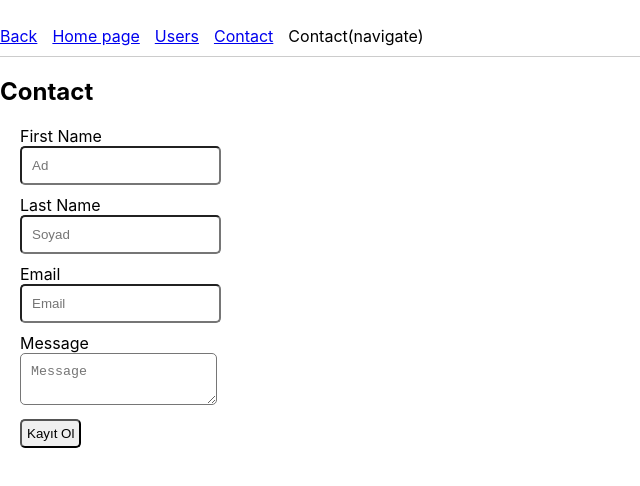
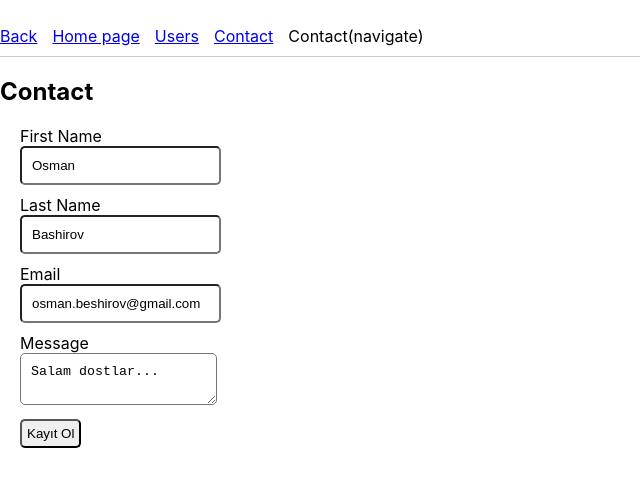
Before and after one commit to osmanbeshirov/Turkcell-react-201, a React (Create React App) app: page /contact in a window 1280 px wide. Shown: the top 486 px of the page, without its empty margins (0-640 px from the left). Built offline with nearby package versions, Linux system fonts and the light colour scheme.

Commit message:
values variable has returned from useFormik

```diff
--- a/src/Pages/Dashboard/Contact.tsx
+++ b/src/Pages/Dashboard/Contact.tsx
@@ -14,12 +14,12 @@ interface Values {
 const Contact = () => {
 
     // ******************* 1. way
-    const { handleSubmit, handleChange } = useFormik<Values>({
+    const { handleSubmit, handleChange, values } = useFormik<Values>({
         initialValues: {
-            firstName: '',
-            lastName: '',
-            email: '',
-            message: ''
+            firstName: 'Osman',
+            lastName: 'Bashirov',
+            email: 'osman.beshirov@gmail.com',
+            message: 'Salam dostlar...'
         },
 
         onSubmit: values => {
@@ -39,6 +39,7 @@ const Contact = () => {
                         name="firstName"
                         placeholder="Ad"
                         onChange={handleChange}
+                        value={values.firstName}
                     />
                 </div>
 
@@ -49,6 +50,7 @@ const Contact = () => {
                         name="lastName"
                         placeholder="Soyad"
                         onChange={handleChange}
+                        value={values.lastName}
                     />
                 </div>
 
@@ -60,6 +62,7 @@ const Contact = () => {
                         name="email"
                         placeholder="Email"
                         onChange={handleChange}
+                        value={values.email}
                     />
                 </div>
 
@@ -69,6 +72,7 @@ const Contact = () => {
                         name="message"
                         placeholder="Message"
                         onChange={handleChange}
+                        value={values.message}
                     />
                 </div>
 
```
